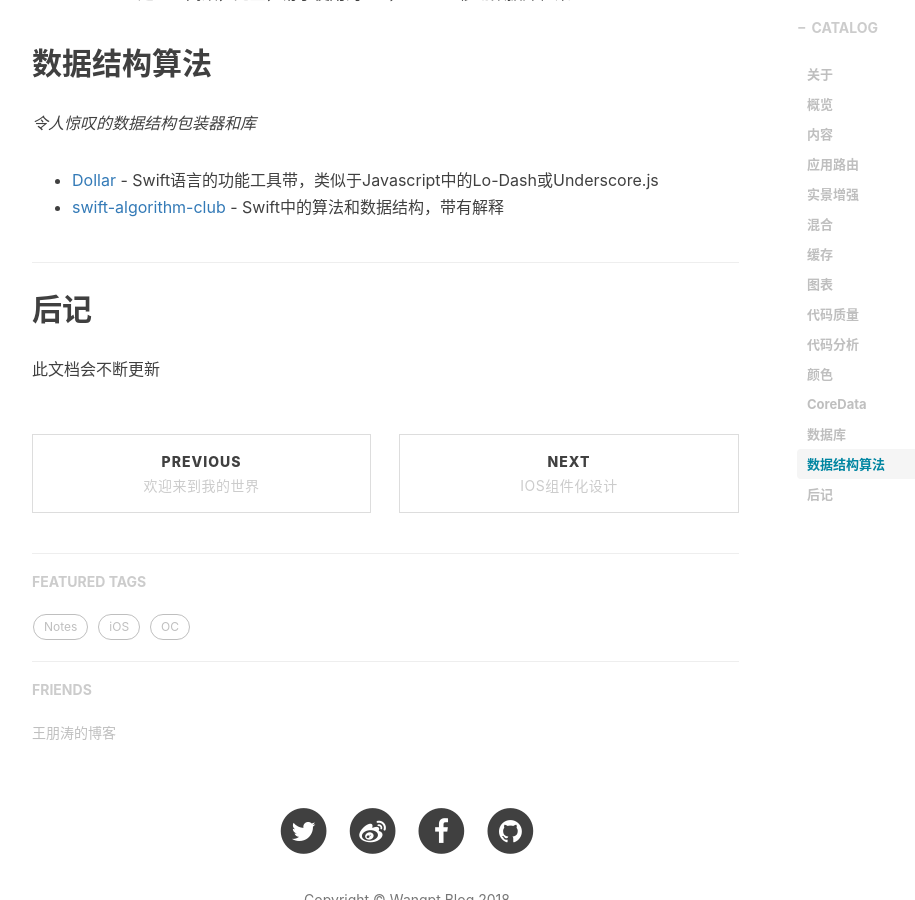
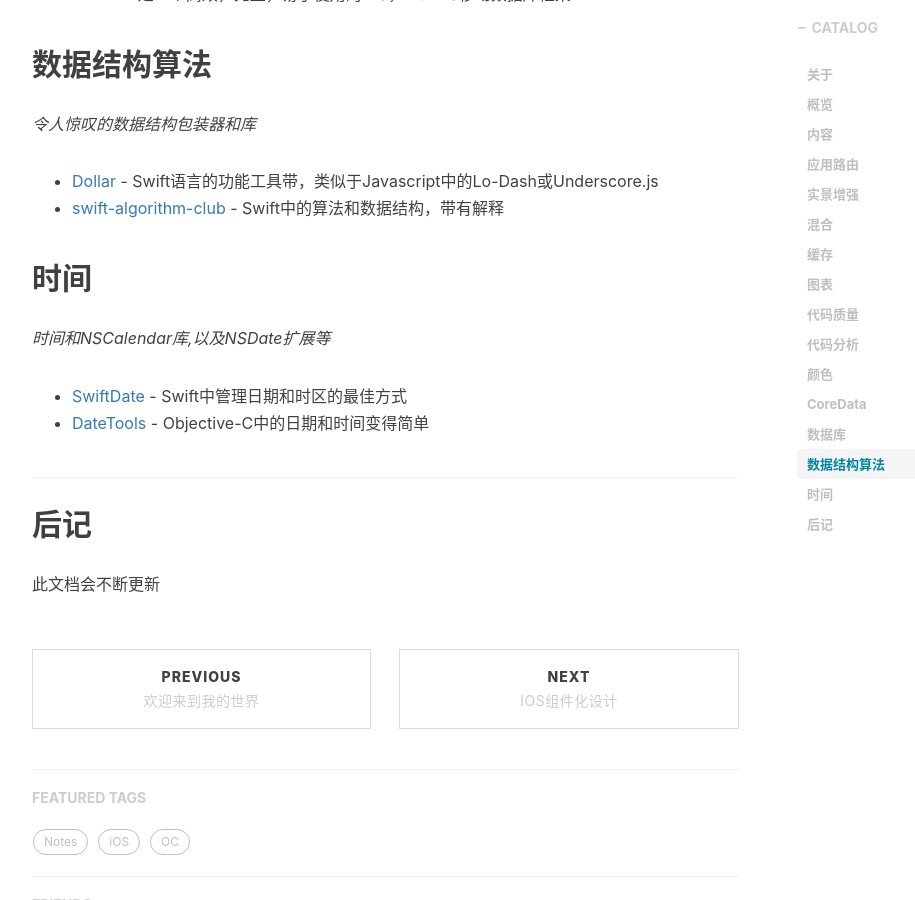
Before and after one commit to wangpt/wangpt.github.io, a Jekyll site: the page built from _posts/2018-08-29-vendor-github.markdown, in a window 1280 px wide and 900 px high, scrolled down 3661 px. Shown: the whole window, without its empty margins (233-1148 px from the left). Built offline with Jekyll 4.4.1, drawn with Linux system fonts in a browser that asks for light colours; nearby versions of some CDN libraries; comment, search, counter and statistics services are not loaded.

Commit message:
Fix vendor blog

```diff
--- a/_posts/2018-08-29-vendor-github.markdown
+++ b/_posts/2018-08-29-vendor-github.markdown
@@ -33,7 +33,7 @@ tags:
 - [CoreData](#CoreData)
 - [数据库](#数据库)
 - [数据结构算法](#数据结构算法)
-
+- [时间](#时间)
 ## 内容
 ### 应用路由
 *优雅的URL路由，导航框架，深层链接等*
@@ -117,6 +117,12 @@ tags:
 * [Dollar](https://github.com/ankurp/Dollar) - Swift语言的功能工具带，类似于Javascript中的Lo-Dash或Underscore.js
 * [swift-algorithm-club](https://github.com/raywenderlich/swift-algorithm-club) - Swift中的算法和数据结构，带有解释
 
+## 时间
+*时间和NSCalendar库,以及NSDate扩展等*
+
+* [SwiftDate](https://github.com/malcommac/SwiftDate) - Swift中管理日期和时区的最佳方式
+*  [DateTools](https://github.com/MatthewYork/DateTools) - Objective-C中的日期和时间变得简单
+
 ---
 ## 后记
 
```
